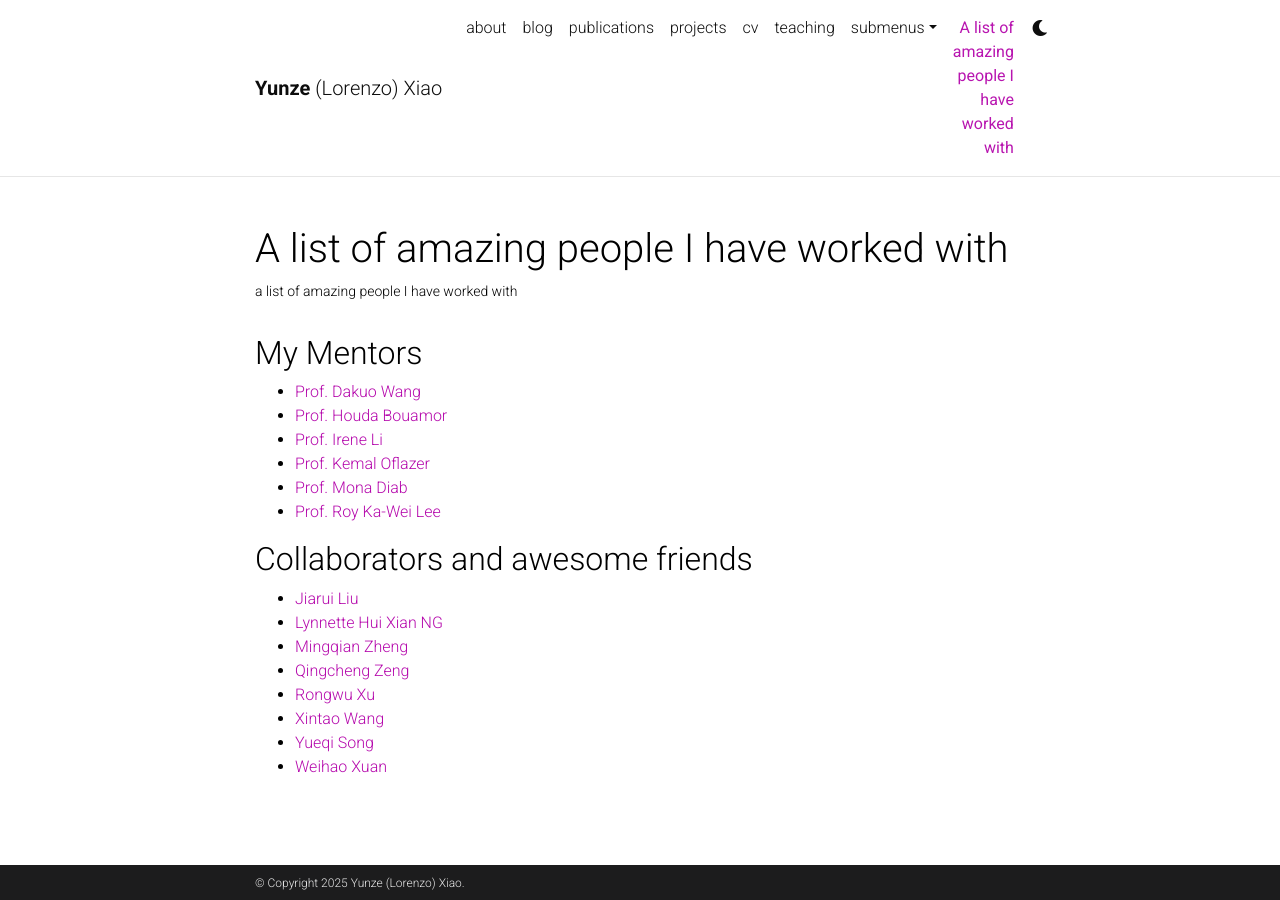
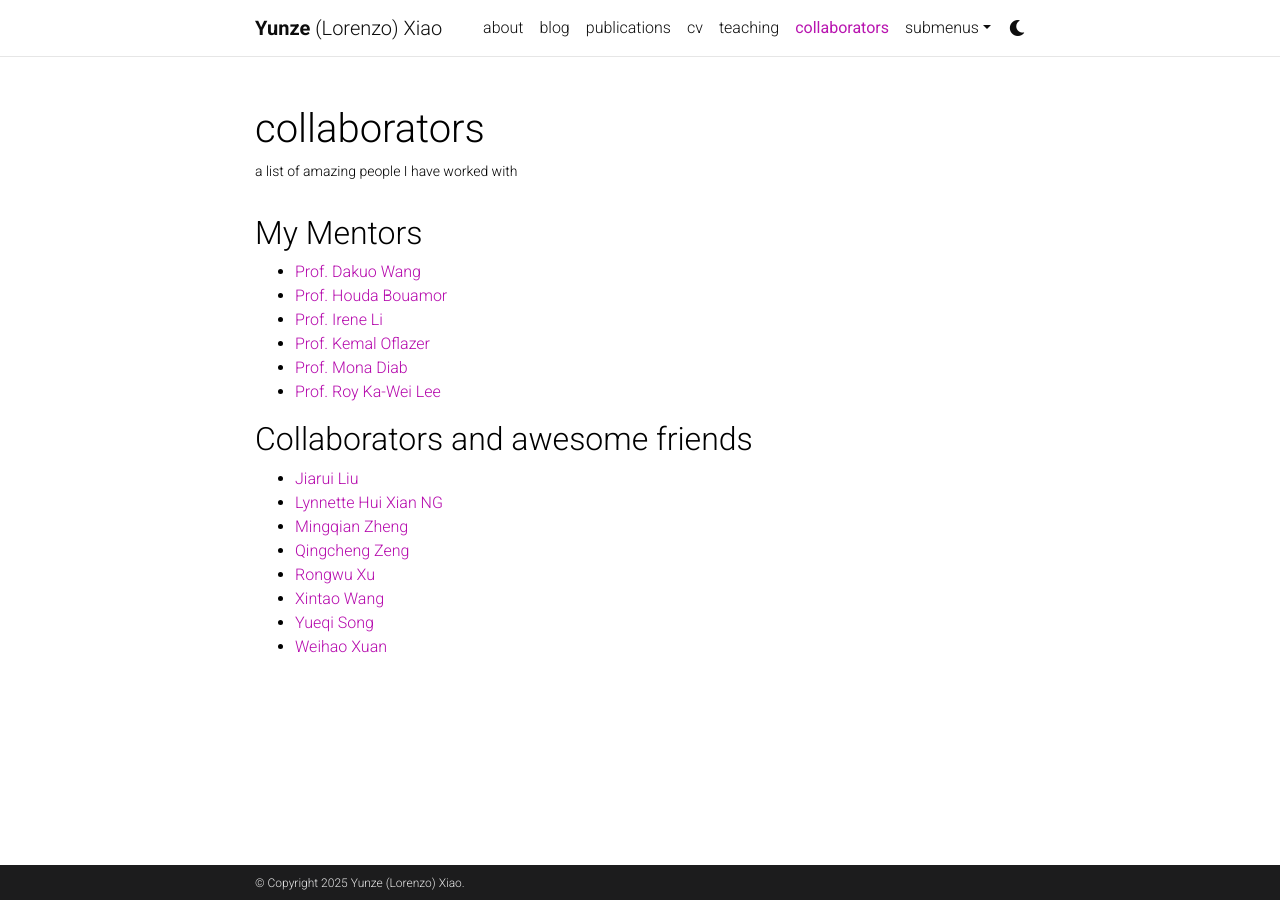
Before and after one commit to Algoroxyolo/algoroxyolo.github.io, a Jekyll site: the page built from _pages/people.md, in a window 1280 px wide. Built offline with Jekyll 4.4.1, drawn with Linux system fonts in a browser that asks for light colours; full-size pictures stand in for the smaller copies a plugin makes; comment, search, counter and statistics services are not loaded; a style sheet for code colours, icons or effects is not loaded.

Commit message:
modified:   _pages/dropdown.md 	modified:   _pages/people.md 	modified:   _pages/projects.md

```diff
--- a/_pages/people.md
+++ b/_pages/people.md
@@ -1,7 +1,7 @@
 ---
 layout: page
 permalink: /people/
-title: A list of amazing people I have worked with
+title: collaborators
 description: a list of amazing people I have worked with
 nav: true
 nav_order: 6
```
Also changed, not shown: _pages/dropdown.md (+1 -1 lines), _pages/projects.md (+1 -1 lines).
